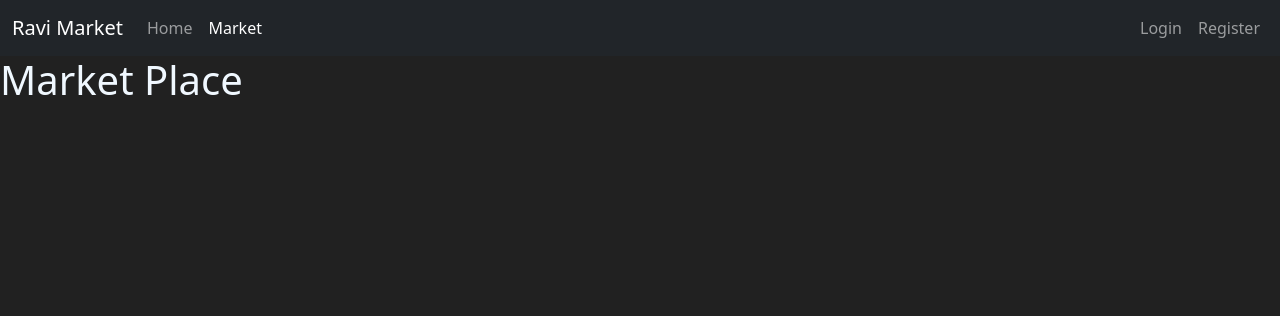
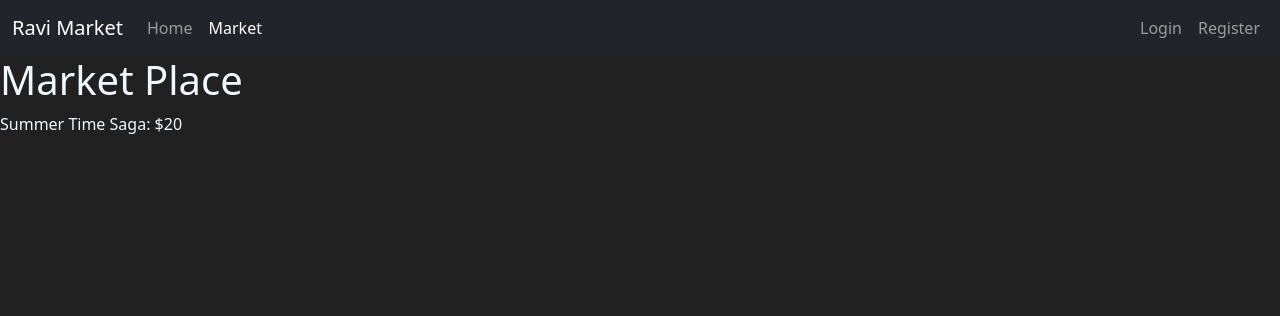
Before and after one commit to M-beast-69/Shopping_FlaskApp_Proto, a Flask app: page /market in a window 1280 px wide. Shown: the top 316 px of the page. Run offline with Flask 3, Linux system fonts and the light colour scheme.

Commit message:
sent data to templates and used jinja

```diff
--- a/app.py
+++ b/app.py
@@ -9,7 +9,7 @@ def home():
 
 @app.route('/market')
 def market():
-    return render_template('market.html')
+    return render_template('market.html', item_name="Summer Time Saga", price="$20")
 
 if __name__ == "__main__":
     app.run(debug=True)
--- a/templates/market.html
+++ b/templates/market.html
@@ -34,8 +34,10 @@
         </div>
     </nav>
     <h1>Market Place</h1>
+    <p>{{ item_name }}: {{price}}</p>
     <script src="https://cdn.jsdelivr.net/npm/bootstrap@5.3.8/dist/js/bootstrap.bundle.min.js" integrity="sha384-FKyoEForCGlyvwx9Hj09JcYn3nv7wiPVlz7YYwJrWVcXK/BmnVDxM+D2scQbITxI" crossorigin="anonymous"></script>
     </body>
+
     <style>
     body {
         background-color: #212121;
```
